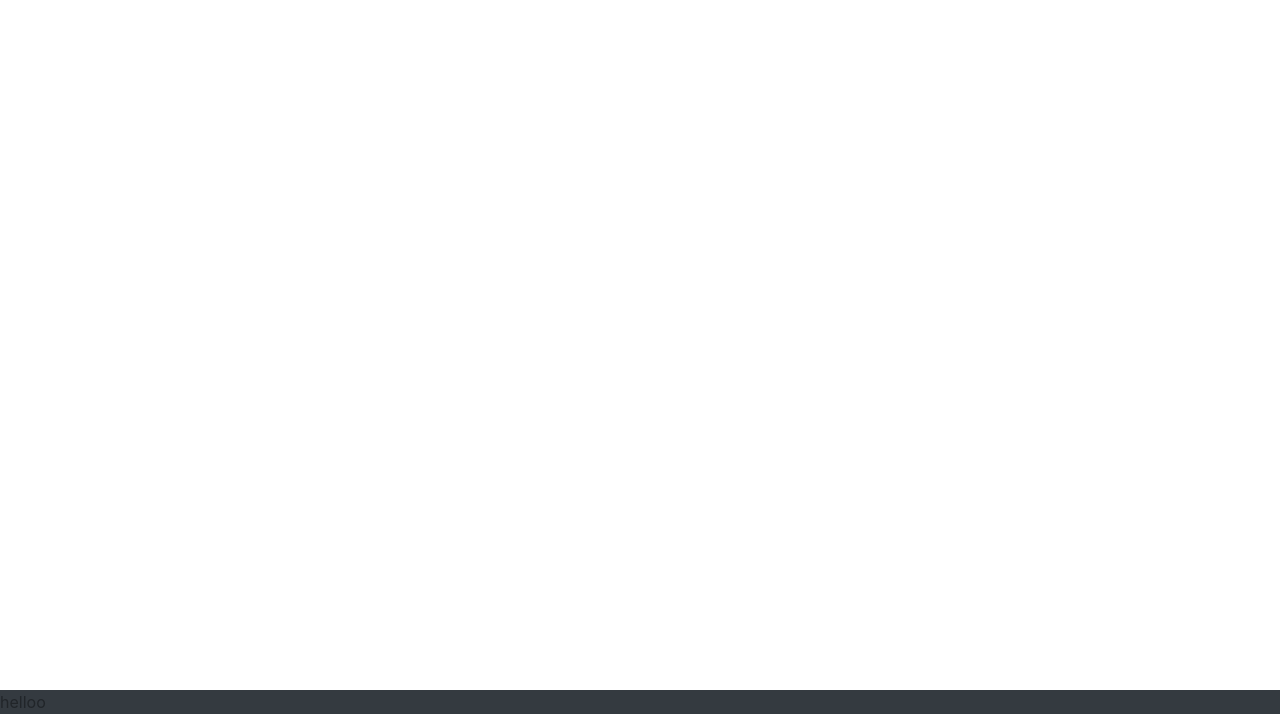
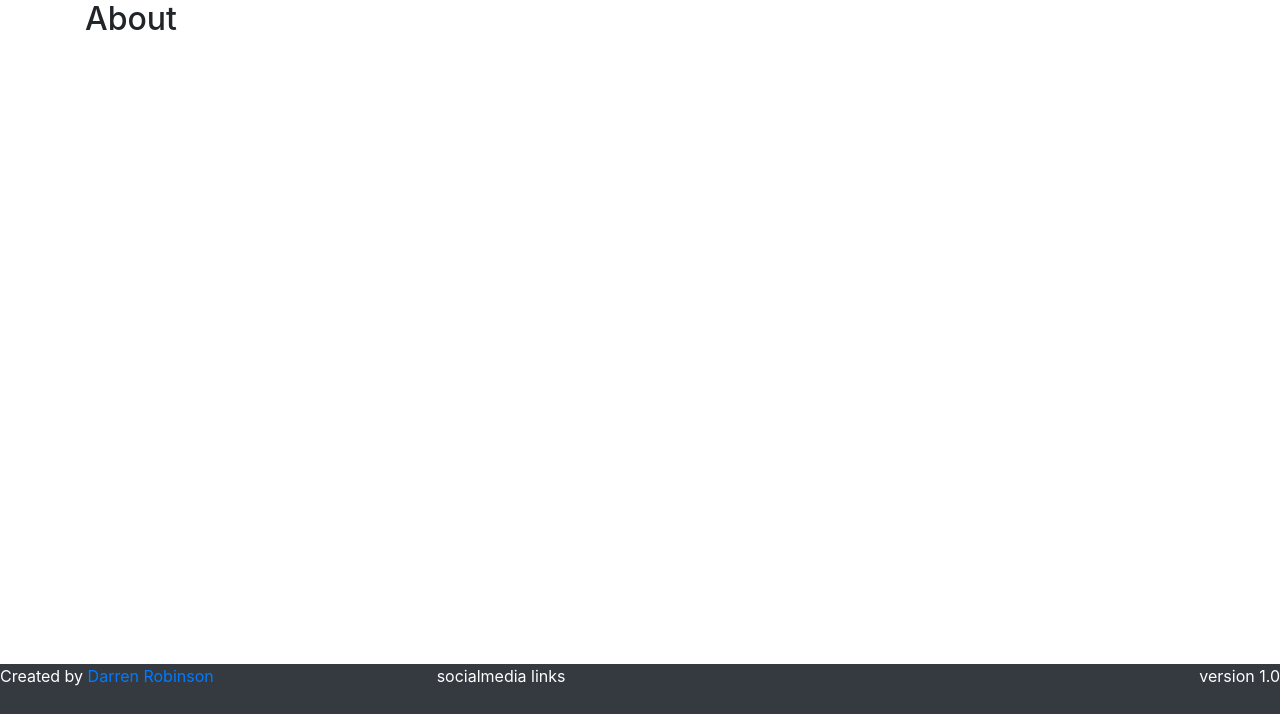
Before and after one commit to darrenrob25/workoutHub-Project, a Flask app: page / in a window 1280 px wide. Shown: the part 86-800 px from the top of the page. Run offline with Flask 2, Linux system fonts and the light colour scheme; some libraries are stand-ins or nearby versions.

Commit message:
add: Routing to home page

```diff
--- a/workouthub/routes.py
+++ b/workouthub/routes.py
@@ -5,4 +5,4 @@ from workouthub.models import Workout, Exercise
 
 @app.route("/")
 def home():
-    return render_template("base.html")
+    return render_template("home.html")
--- a/workouthub/static/css/style.css
+++ b/workouthub/static/css/style.css
@@ -10,3 +10,7 @@
 .nav-link{
     font-size: 1.5rem;
 }
+
+.footer{
+    height: 50px;
+}
--- a/workouthub/templates/base.html
+++ b/workouthub/templates/base.html
@@ -17,13 +17,13 @@
         <div class="collapse navbar-collapse text-center" id="navbarSupportedContent">
             <ul class="navbar-nav ml-auto">
                 <li class="nav-item nav-link">
-                    <a class="text-white" href="#">Home </a>
+                    <a class="text-white" href="{{ url_for('home') }}">Home </a>
                 </li>
                 <li class="nav-item nav-link">
-                    <a class="text-white" href="#"> About</a>
+                    <a class="text-white" href="{{ url_for('home') }}">About</a>
                 </li>
                 <li class="nav-item nav-link">
-                    <a class="text-white" href="#">Workouts</a>
+                    <a class="text-white" href="{{ url_for('home') }}">Workouts</a>
                 </li>
             </ul>
         </div>
@@ -32,10 +32,19 @@
         </form>
     </div>
 
+    <main class="container">
+        {% block content %}
+        {% endblock %}
+
+    </main>
 
 <footer>
-    <div class="footer fixed-bottom bg-dark">
-        helloo
+    <div class="footer fixed-bottom bg-dark navbar-light">
+        <div class="row">
+            <div class="col text-white text-left">Created by <a href="https://github.com/darrenrob25">Darren Robinson</a></div>
+            <div class="col text-white">socialmedia links</div>
+            <div class="col text-white text-right">version 1.0</div>
+        </div>
     </div>
 </footer>
 <script src="https://code.jquery.com/jquery-3.2.1.slim.min.js"
--- /dev/null
+++ b/workouthub/templates/home.html
@@ -0,0 +1,6 @@
+{% extends "base.html" %}
+{% block content %}
+
+<h2>About</h2>
+
+{% endblock %}
```
